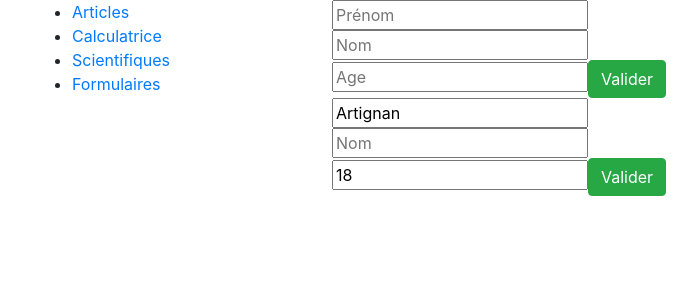
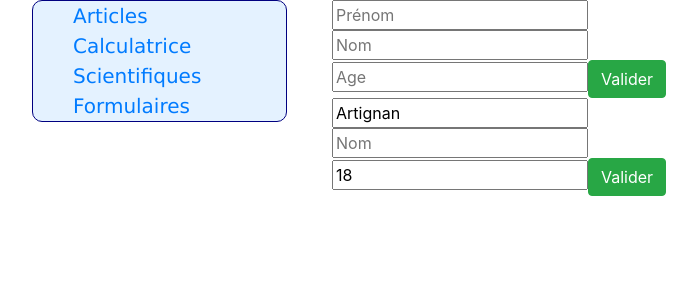
Before and after one commit to guillaume-artignan/CDPI_ANGULAR, an Angular app: page /formulaires in a window 1280 px wide. Shown: the top 300 px of the page, without its empty margins (53-750 px from the left). Built offline with nearby package versions, Linux system fonts and the light colour scheme.

Commit message:
Menu Angular

```diff
--- a/src/app/menu/menu.component.css
+++ b/src/app/menu/menu.component.css
@@ -0,0 +1,16 @@
+.menu {
+    background-color: rgb(228, 242, 255);
+
+    border-radius: 10px;
+    border : 1px navy solid;
+    margin-bottom: 20px;
+    color : navy;
+    font-family: 'Lucida Sans', 'Lucida Sans Regular', 'Lucida Grande', 'Lucida Sans Unicode', Geneva, Verdana, sans-serif;
+    list-style-type: none;
+}
+
+
+.menu li{
+    font-size: 20px;
+    line-height: 30px;
+}
--- a/src/app/menu/menu.component.html
+++ b/src/app/menu/menu.component.html
@@ -1,7 +1,7 @@
 <div class="container">
     <div class="row">
-        <div class="col-md-3">
-            <ul>
+        <div class="col-md-3 ">
+            <ul class="menu">
                 <li><a routerLink="./articles">Articles</a></li>
                 <li><a routerLink="./calculatrice">Calculatrice</a></li>
                 <li><a routerLink="./scientifiques">Scientifiques</a></li>
```
